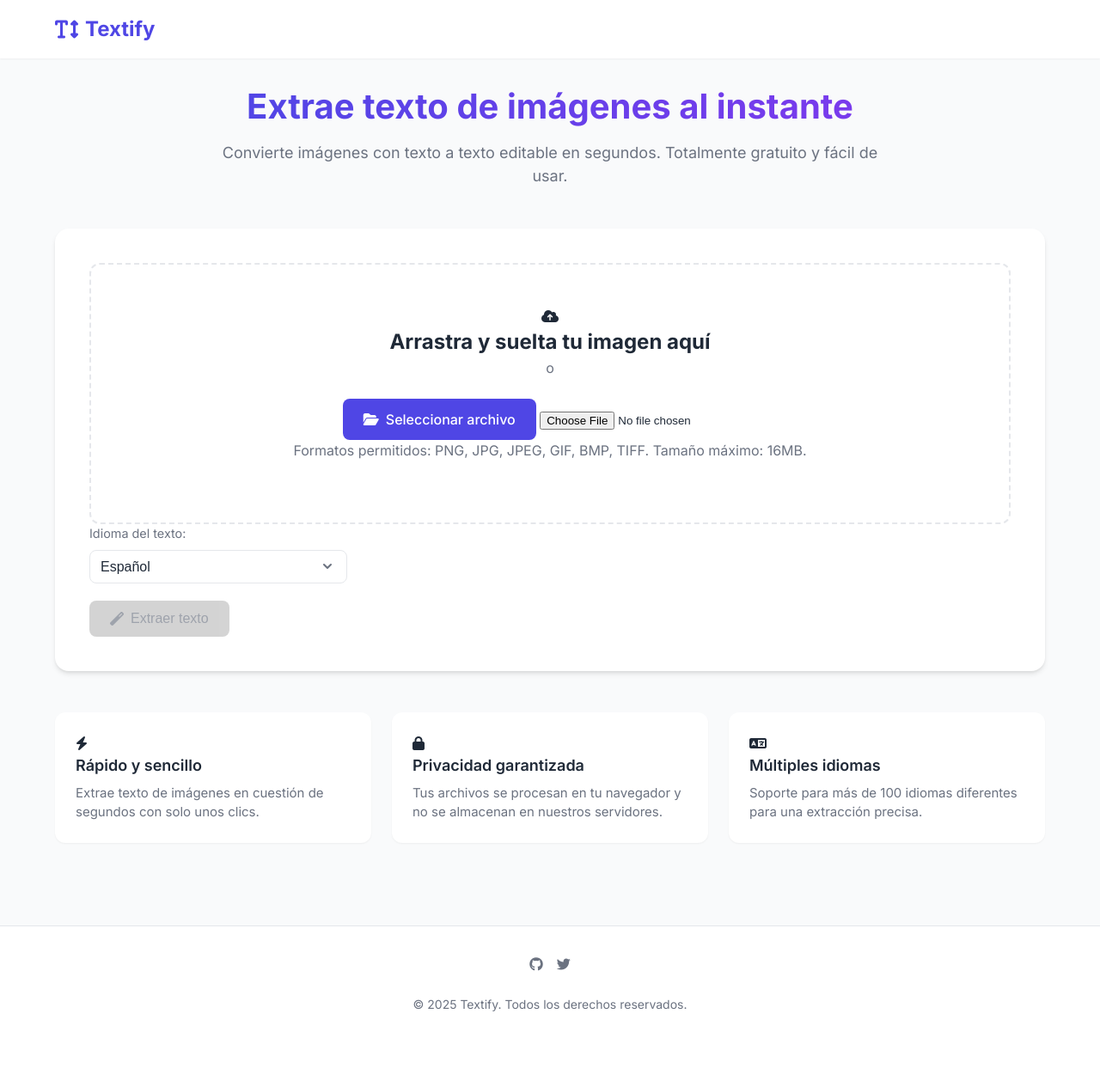
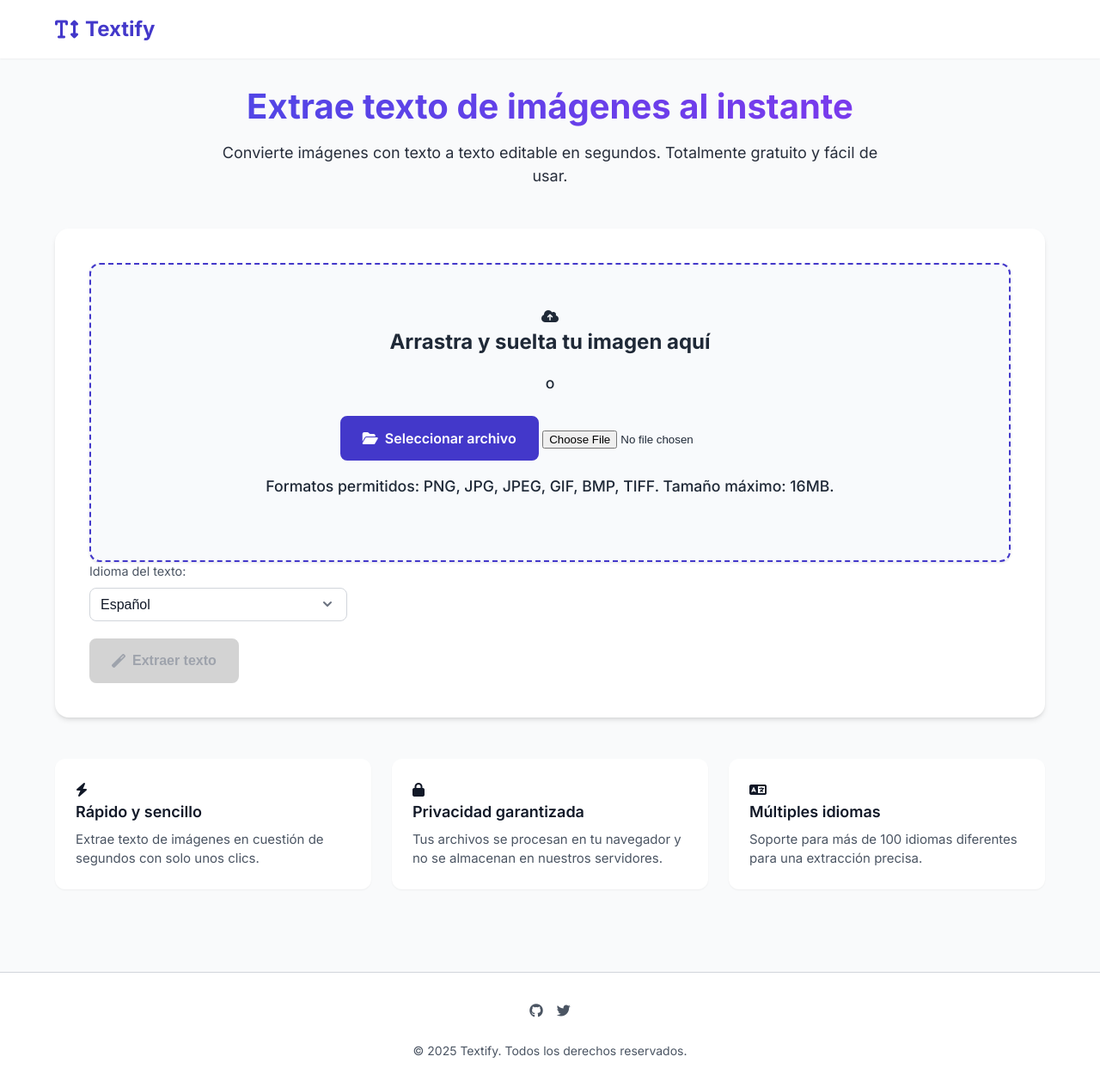
Before and after one commit to GamaHerrera/Textify, a Flask app: page / in a window 1280 px wide. Shown: the whole page at 86% size. Before the commit the page ends 1177 px from the top, so only its background shows below. Run offline with Flask 3, Linux system fonts and the light colour scheme.

Commit message:
Change color in drop area

```diff
--- a/static/styles.css
+++ b/static/styles.css
@@ -1,13 +1,13 @@
 :root {
-  --primary-color: #4f46e5;
-  --primary-hover: #4338ca;
-  --success-color: #10b981;
-  --error-color: #ef4444;
-  --text-primary: #1f2937;
-  --text-secondary: #6b7280;
+  --primary-color: #4338ca; /* Azul más oscuro para mejor contraste */
+  --primary-hover: #3730a3; /* Tono más oscuro para hover */
+  --success-color: #047857; /* Verde más oscuro para mejor contraste */
+  --error-color: #b91c1c; /* Rojo más oscuro para mejor contraste */
+  --text-primary: #111827; /* Negro más oscuro para mejor contraste */
+  --text-secondary: #4b5563; /* Gris más oscuro para mejor contraste */
   --disabled-text: #6b7280;
   --bg-light: #f9fafb;
-  --border-color: #e5e7eb;
+  --border-color: #d1d5db; /* Borde ligeramente más oscuro */
   --shadow-sm: 0 1px 2px 0 rgb(0 0 0 / 0.05);
   --shadow-md: 0 4px 6px -1px rgb(0 0 0 / 0.1), 0 2px 4px -2px rgb(0 0 0 / 0.1);
   --transition: all 0.2s ease-in-out;
@@ -92,8 +92,9 @@ main {
 
 .hero p {
   font-size: 1.125rem;
-  color: var(--text-secondary);
+  color: var(--text-primary);
   margin-bottom: 2rem;
+  opacity: 0.9; /* Ligeramente más claro que el texto principal pero manteniendo contraste */
 }
 
 /* Upload Area */
@@ -133,24 +134,26 @@ main {
   align-items: center;
   gap: 0.5rem;
   background-color: white;
-  border: 1px solid var(--border-color);
-  color: var(--text-primary);
+  border: 2px solid var(--primary-color);
+  color: var(--primary-color);
   padding: 0.5rem 1rem;
   border-radius: 0.5rem;
   cursor: pointer;
   transition: var(--transition);
   font-size: 0.9rem;
+  font-weight: 500;
 }
 
 .preview-change-btn:hover {
-  background-color: #f8fafc;
-  border-color: var(--primary-color);
-  color: var(--primary-color);
+  background-color: #e0e7ff;
+  border-color: var(--primary-hover);
+  color: var(--primary-hover);
+  box-shadow: 0 1px 2px 0 rgba(0, 0, 0, 0.05);
 }
 
 .preview-change-btn:focus {
-  outline: 2px solid var(--primary-color);
-  outline-offset: 2px;
+  outline: none;
+  box-shadow: 0 0 0 3px rgba(67, 56, 202, 0.3);
 }
 
 @keyframes fadeIn {
@@ -179,7 +182,7 @@ main {
 }
 
 .upload-area {
-  border: 2px dashed var(--border-color);
+  border: 2px dashed var(--primary-color);
   border-radius: 0.75rem;
   padding: 3rem 2rem;
   text-align: center;
@@ -187,34 +190,95 @@ main {
   transition: var(--transition);
   position: relative;
   overflow: hidden;
+  background-color: #f8fafc;
+  color: #1f2937; /* Gris oscuro para mejor contraste */
+  box-shadow: 0 1px 3px 0 rgba(0, 0, 0, 0.1);
 }
 
 .upload-area:hover {
-  border-color: var(--primary-color);
-  background-color: #f8fafc;
+  border-color: var(--primary-hover);
+  background-color: #e0e7ff;
+  box-shadow: 0 0 0 2px var(--primary-hover);
+  border-style: solid;
 }
 
 .upload-area.dragover {
-  background-color: #f0f9ff;
-  border-color: var(--primary-color);
+  background-color: #e0e7ff;
+  border-color: var(--primary-hover);
+  transform: translateY(-2px);
+  box-shadow: 0 4px 6px -1px rgba(0, 0, 0, 0.1);
+}
+
+/* Mejorar contraste del texto en el botón de selección de archivo */
+.upload-area .btn {
+  color: white;
+  background-color: var(--primary-color);
+  border: 2px solid var(--primary-color);
+}
+
+.upload-area .btn:hover {
+  background-color: var(--primary-hover);
+  border-color: var(--primary-hover);
+  color: white;
+}
+
+/* Mejorar contraste en el texto alternativo "o" */
+.upload-area > p {
+  color: #4b5563; /* Gris oscuro para mejor contraste */
+  font-weight: 500;
+  position: relative;
+  margin: 1.5rem 0;
+}
+
+.upload-area > p:before,
+.upload-area > p:after {
+  content: '';
+  position: absolute;
+  top: 50%;
+  width: 30%;
+  height: 1px;
+  background-color: #d1d5db;
+}
+
+.upload-area > p:before {
+  left: 0;
+}
+
+.upload-area > p:after {
+  right: 0;
 }
 
 .upload-area svg {
-  width: 3rem;
-  height: 3rem;
-  color: var(--primary-color);
-  margin-bottom: 1rem;
+  width: 3.5rem;
+  height: 3.5rem;
+  color: #3730a3; /* Azul más oscuro para mejor contraste */
+  margin: 0 0 1.25rem;
+  filter: none; /* Eliminamos el filtro para mantener los colores puros */
+  transition: transform 0.2s ease, color 0.2s ease;
+}
+
+.upload-area:hover svg {
+  transform: scale(1.05);
 }
 
 .upload-area h3 {
-  font-size: 1.25rem;
-  margin-bottom: 0.5rem;
-  font-weight: 600;
+  font-size: 1.5rem;
+  margin: 0.5rem 0 1rem;
+  font-weight: 700;
+  color: #111827; /* Casi negro para máximo contraste */
+  line-height: 1.3;
+  letter-spacing: -0.01em;
 }
 
 .upload-area p {
-  color: var(--text-secondary);
-  margin-bottom: 1.5rem;
+  color: #1f2937; /* Gris oscuro para mejor contraste */
+  margin: 1rem 0 1.5rem;
+  font-size: 1.1rem;
+  font-weight: 500; /* Texto un poco más grueso */
+  line-height: 1.6;
+  max-width: 80%;
+  margin-left: auto;
+  margin-right: auto;
 }
 
 .btn {
@@ -222,37 +286,56 @@ main {
   align-items: center;
   justify-content: center;
   gap: 0.5rem;
+  padding: 0.75rem 1.5rem;
+  border-radius: 0.5rem;
+  font-weight: 600;
+  text-align: center;
+  text-decoration: none;
+  cursor: pointer;
+  transition: var(--transition);
+  border: 2px solid transparent;
+  font-size: 1rem;
+  line-height: 1.5;
+  min-width: 120px;
   background-color: var(--primary-color);
   color: white;
-  font-weight: 500;
-  padding: 0.75rem 1.5rem;
-  border-radius: 0.5rem;
-  border: none;
-  cursor: pointer;
-  transition: var(--transition);
-  font-size: 1rem;
-  text-decoration: none;
 }
 
 .btn:hover {
   background-color: var(--primary-hover);
   transform: translateY(-1px);
+  box-shadow: 0 4px 6px -1px rgba(0, 0, 0, 0.1), 0 2px 4px -1px rgba(0, 0, 0, 0.06);
+}
+
+.btn:focus {
+  outline: none;
+  box-shadow: 0 0 0 3px rgba(67, 56, 202, 0.5);
+  border-color: var(--primary-hover);
+  transform: translateY(0);
 }
 
 .btn:active {
-  transform: translateY(0);
+  transform: translateY(1px);
+  box-shadow: 0 1px 2px 0 rgba(0, 0, 0, 0.05);
 }
 
 .btn-outline {
   background: transparent;
-  border: 1px solid var(--border-color);
-  color: var(--text-primary);
+  border: 2px solid var(--primary-color);
+  color: var(--primary-color);
+  background-color: white;
 }
 
 .btn-outline:hover {
-  background: #f8fafc;
-  border-color: var(--primary-color);
-  color: var(--primary-color);
+  background-color: #e0e7ff;
+  border-color: var(--primary-hover);
+  color: var(--primary-hover);
+  box-shadow: 0 1px 2px 0 rgba(0, 0, 0, 0.05);
+}
+
+.btn-outline:focus {
+  box-shadow: 0 0 0 3px rgba(67, 56, 202, 0.3);
+  outline: none;
 }
 
 #file-upload {
--- a/templates/index.html
+++ b/templates/index.html
@@ -23,8 +23,7 @@
     </header>
 
     <main id="main-content">
-    <!-- Información del archivo seleccionado, anunciada de forma cortés si cambia -->
-    <div class="file-info" aria-live="polite"></div>
+
     <div class="hero">
         <h1>Extrae texto de imágenes al instante</h1>
         <p>Convierte imágenes con texto a texto editable en segundos. Totalmente gratuito y fácil de usar.</p>
@@ -118,7 +117,6 @@
         const submitButton = document.getElementById('submit-button');
         const fileErrorMessage = document.getElementById('file-error-message');
         const fileInput = document.getElementById('file-input');
-        const fileInfo = document.querySelector('.file-info');
         const loadingIndicator = document.getElementById('loading');
         const dropArea = document.getElementById('drop-area');
         const previewContainer = document.getElementById('preview-container');
@@ -242,10 +240,7 @@
             if (uploadForm) {
                 uploadForm.reset();
             }
-            if (fileInfo) {
-                fileInfo.textContent = '';
-                fileInfo.style.display = 'none';
-            }
+
             if (submitButton) {
                 submitButton.disabled = true; // Deshabilitado SIEMPRE al cargar
             }
@@ -302,7 +297,6 @@
                     dataTransfer.items.add(file);
                     fileInput.files = dataTransfer.files;
 
-                    updateFileInfo(file);
                     showImagePreview(file);
                 } else {
                     displayFileError(error);
@@ -321,36 +315,11 @@
                     displayFileError(errorMessage);
                     submitButton.disabled = true;
                 } else {
-                    updateFileInfo(file);
                     showImagePreview(file);
                 }
             } else {
-                fileInfo.textContent = '';
-                fileInfo.style.display = 'none';
                 submitButton.disabled = true;
                 displayFileError('');
-            }
-        });
-
-        function updateFileInfo(file) {
-            if (!file) return;
-
-            const fileSize = (file.size / (1024 * 1024)).toFixed(2); // Convertir a MB
-            fileInfo.innerHTML = `
-                <i class="fas fa-file-image" aria-hidden="true"></i>
-                <span>${file.name} (${fileSize} MB)</span>
-            `;
-            fileInfo.style.display = 'block';
-            fileInfo.setAttribute('aria-label', `Archivo seleccionado: ${file.name}, tamaño: ${fileSize} MB`);
-        }
-
-        // Mostrar indicador de carga al enviar el formulario
-        uploadForm.addEventListener('submit', function() {
-            if (fileInput.files.length && loadingIndicator) {
-                loadingIndicator.hidden = false;
-                loadingIndicator.setAttribute('aria-busy', 'true');
-                document.body.style.overflow = 'hidden'; // Evitar scroll mientras carga
-                window.scrollTo(0, 0); // Subir al inicio de la página
             }
         });
 
```
